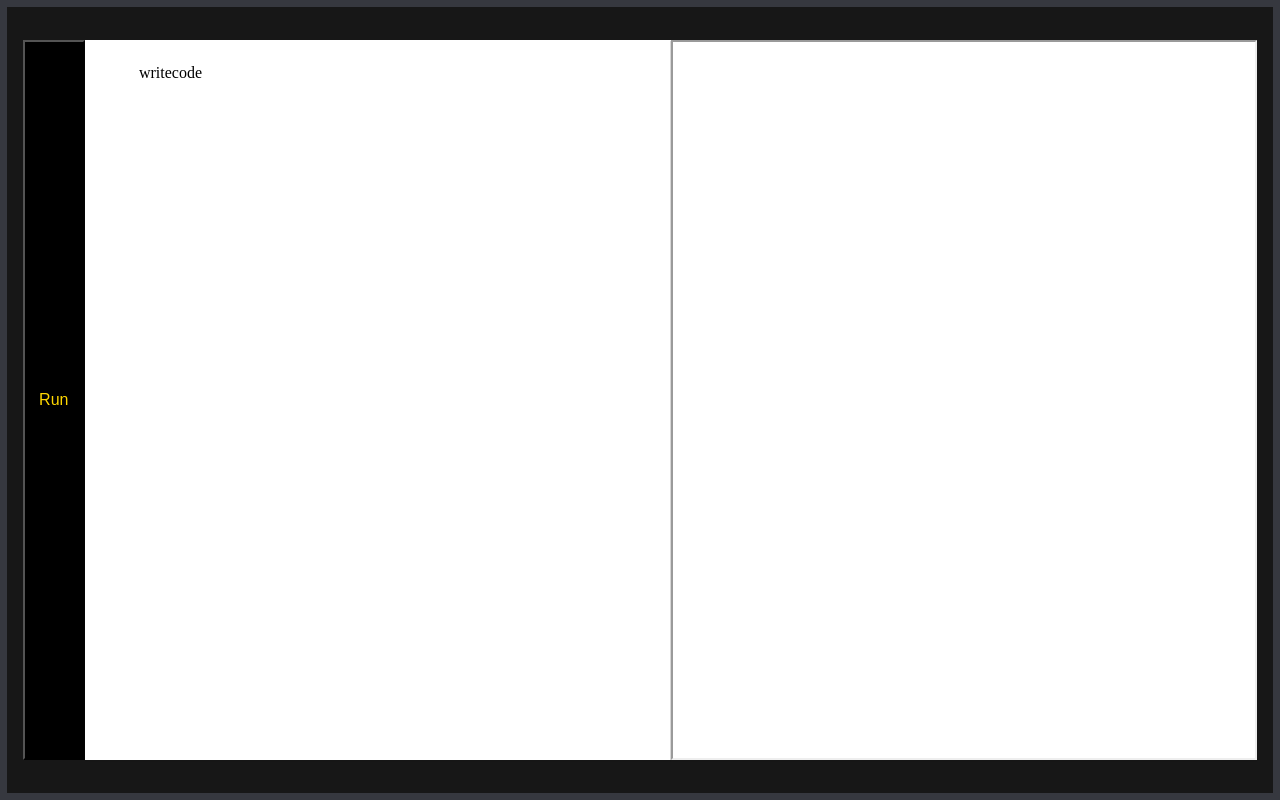
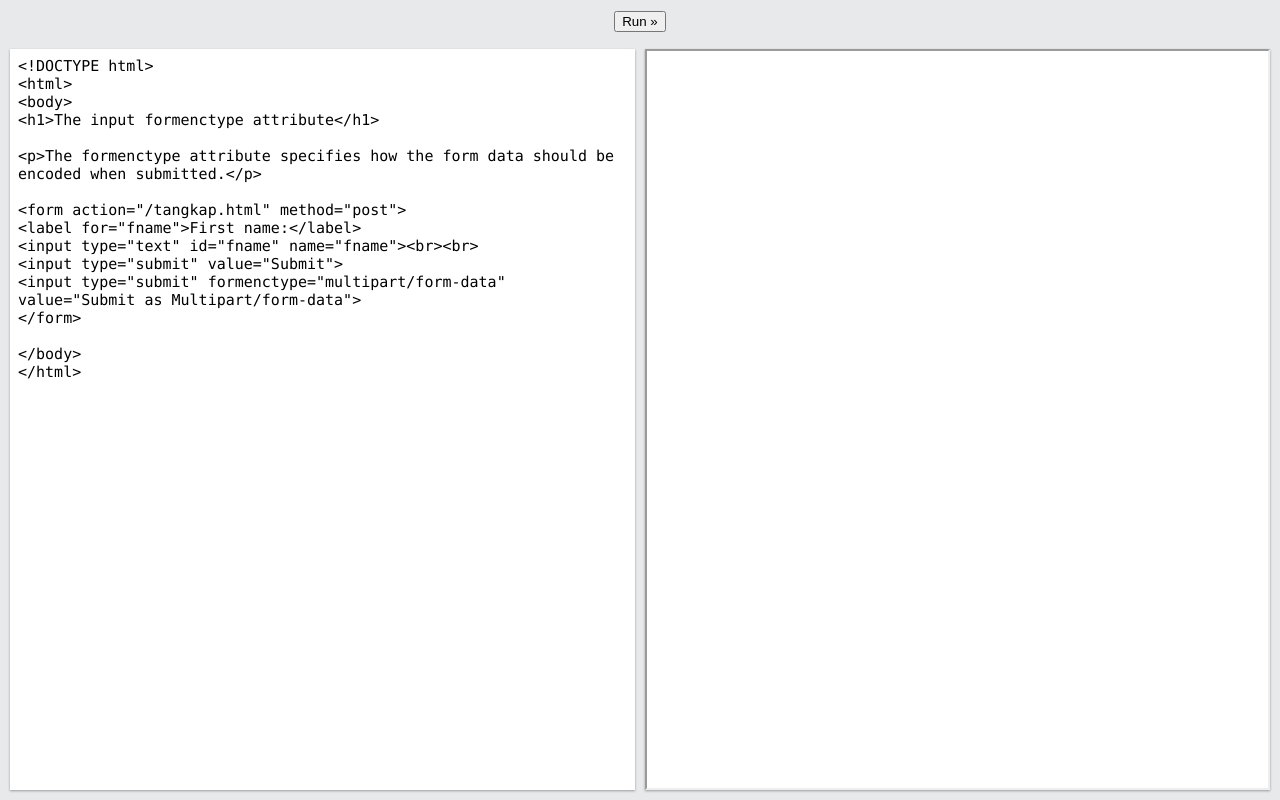
Before and after one commit to yasirutomo/html-live-editor, a PHP site: page / in a window 1280 px wide. Run offline with PHP 8.4, Linux system fonts and the light colour scheme.

Commit message:
update ui

```diff
--- a/index.php
+++ b/index.php
@@ -1,94 +1,160 @@
-<html>
+<!DOCTYPE html>
+<html lang="en-US">
 <head>
-        <title>
-            Live Editor untuk Belajar Web
-        </title>
+    <title>Live Editor untuk Belajar Web</title>
+    <meta name="viewport" content="width=device-width">
+    <meta name="viewport" content="width=device-width, initial-scale=1.0">
     <style>
         * {
+            -webkit-box-sizing: border-box;
+            -moz-box-sizing: border-box;
             box-sizing: border-box;
-            padding: 0;
-            margin: 0;
         }
-
-            .btn {
-            poistion:fixed;
-            right:0;
-            padding: 0.4rem;
-            width: 4rem;
-            background: rgb(0, 0, 0);
-            color: gold;
-            font-size: 1rem;
-            outline:none;
-            cursor:pointer;
-            height:90vh;
+        body {
+            color:#000000;
+            margin:0px;
+            font-size:100%;
         }
-            .btn:hover{
-            color:white;
-            background: blue;
+        .trytopnav {
+            height:40px;
+            overflow:hidden;
+            min-width:380px;
+            position:absolute;
+            width:100%;
+            /* top:99px; */
+            background-color:#E7E9EB;
         }
-
-            .main-editor {
-            background: rgba(0, 0, 0, 0.91);
-            display: flex;
-            width: 100%;
-            padding: 1rem;
-            box-shadow:0 2px 3px black;
-            position:fixed;
-            height:100vh;
-            justify-content: center;
-                align-items: center;
-            border: 7px solid #36383f;
+        #framesize span {
+            xfont-family:Consolas, monospace;
         }
-
-            .first {
+        #container {
+            background-color:#E7E9EB;
+            width:100%;
+            overflow:auto;
+            position:absolute;
+            top:48px;
+            bottom:0;
+            height:auto;
+        }
+        #textareacontainer, #iframecontainer {
+            float:left;
+            height:100%;
+            width:50%;
+        }
+        #textarea, #iframe {
+            height:100%;
+            width:100%;
+            padding-bottom:10px;
+            padding-top:1px;
+        }
+        #textarea {
+            padding-left:10px;
+            padding-right:5px;
+        }
+        #iframe {
+            padding-left:5px;
+            padding-right:10px;
+        }
+        #textareawrapper {
+            width:100%;
+            height:100%;
             background-color: #ffffff;
-            width: 50%;
-            overflow-x: hidden;
-            overflow-y: auto;
-            white-space: pre;
-            box-shadow: 0 1px 1px rgb(22, 22, 22);
-            outline: none;
-            padding: 0.4rem;
-            height: 90vh;
+            position:relative;
+            box-shadow:0 1px 3px rgba(0,0,0,0.12), 0 1px 2px rgba(0,0,0,0.24);
         }
-
-            .second {
-            background-color: rgb(255, 255, 255);
-            width: 50%;
-            overflow-y: auto;
-            white-space: pre;
-            right: 0;
-            box-shadow: 0 1px 1px rgb(22, 22, 22);
-            padding: 0.4rem;
-                height: 90vh;
+        #iframewrapper {
+            width:100%;
+            height:100%;
+            -webkit-overflow-scrolling: touch;
+            background-color: #ffffff;
+            box-shadow:0 1px 3px rgba(0,0,0,0.12), 0 1px 2px rgba(0,0,0,0.24);
+        }
+        #textareaCode {
+            background-color: #ffffff;
+            font-family: consolas,"courier new",monospace;
+            font-size:15px;
+            height:100%;
+            width:100%;
+            padding:8px;
+            resize: none;
+            border:none;
+            line-height:normal;
+        }
+        #iframeResult, #iframeSource {
+            background-color: #ffffff;
+            height:100%;
+            width:100%;
+        }
+        .trytopnav {
+            height:48px!important;
         }
     </style>
 </head>
-</html>
 <body>
-    <div class="main-editor">
-        <button class="btn">Run</button>
-        <div class="first" contenteditable>
-            writecode
+    <div class="trytopnav">
+        <div style="overflow:auto">
+            <center><button style="margin:11px;">Run &raquo;</button></center>
         </div>
-        <iframe class="second"></iframe>
     </div>
 
+    <!-- halaman live kode -->
+    <div id="container">
+
+    <!-- S:bagian kiri (editor) -->
+    <div id="textareacontainer">
+        <div id="textarea">
+            <div id="textareawrapper">
+
+<!-- S:snippet code -->
+<textarea id="textareaCode" wrap="logical" spellcheck="false"><!DOCTYPE html>
+<html>
+<body>
+<h1>The input formenctype attribute</h1>
+
+<p>The formenctype attribute specifies how the form data should be encoded when submitted.</p>
+
+<form action="/tangkap.html" method="post">
+<label for="fname">First name:</label>
+<input type="text" id="fname" name="fname"><br><br>
+<input type="submit" value="Submit">
+<input type="submit" formenctype="multipart/form-data" value="Submit as Multipart/form-data">
+</form>
+
+</body>
+</html>
+</textarea>
+<!-- E:snippet code -->
+
+            </div>
+        </div>
+    </div>
+    <!-- E:bagian kiri (editor) -->
+
+        <!-- S:bagian kanan (hasilnya) -->
+    <div id="iframecontainer">
+        <div id="iframe">
+            <iframe id="iframewrapper"></iframe>
+        </div>
+    </div>
+    <!-- E:bagian kanan (hasilnya) -->
+
+    </div>
+    <!-- E:kontainer -->
+
     <script>
-    const first = document.querySelector(".first");
+    const first = document.getElementById("textareaCode");
     const iframe = document.querySelector("iframe");
     const btn = document.querySelector("button");
 
     btn.addEventListener("click", () => {
-    var html = first.textContent;
+    var html = first.value;
     iframe.src = "data:text/html;charset=utf-8," + encodeURI(html);
     });
 
-
-    first.addEventListener('keyup',()=>{
-    var html = first.textContent;
-    iframe.src = "data:text/html;charset=utf-8," + encodeURI(html);
-    })
+    // first.addEventListener('keyup',()=>{
+    // var html = first.value;
+    // iframe.src = "data:text/html;charset=utf-8," + encodeURI(html);
+    // })
 
     first.addEventListener("paste", function(e) {
         e.preventDefault();
@@ -96,4 +162,6 @@
         document.execCommand("insertText", false, text);
     });
     </script>
+
 </body>
+</html>
```
Lines whose indentation alone changed are shown as unchanged.
